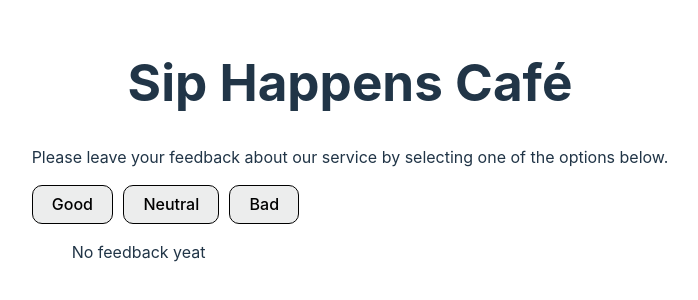
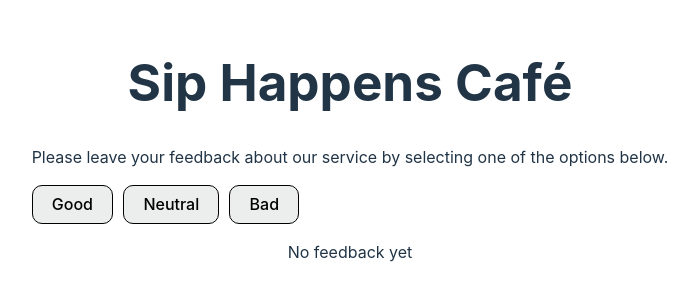
Before and after one commit to Vasikua/goit-react-hw-02, a React (Vite) app: page / in a window 1280 px wide. Shown: the part 250-550 px from the top of the page, without its empty margins (290-988 px from the left). Built offline with nearby package versions, Linux system fonts and the light colour scheme.

Commit message:
fix erro

```diff
--- a/src/App.jsx
+++ b/src/App.jsx
@@ -1,6 +1,7 @@
 
 import './App.css'
 import Description from './components/description/Description'
+import Notification from './components/Notification/Notification'
 import Options from './components/options/Options'
 import Feedback from './components/feedback/Feedback'
 import { useEffect, useState } from 'react'
@@ -45,8 +46,18 @@ function App() {
     return (
       <>
         <Description />
-        <Options updateFeedback={updateFeedback} show = {total} />
-        <Feedback good = {values.good} bad = {values.bad} neutral = {values.neutral} total={total} positivFeedBack={positivFeedBack} />
+        <Options updateFeedback={updateFeedback} show={total} />
+        {total > 0 ?
+          (<Feedback
+            good={values.good}
+            bad={values.bad}
+            neutral={values.neutral}
+            total={total}
+            positivFeedBack={positivFeedBack} />)
+          :
+          (<Notification />)
+        }
+
       </>
     )
   }
--- a/src/components/feedback/Feedback.jsx
+++ b/src/components/feedback/Feedback.jsx
@@ -6,17 +6,11 @@ export default function Feedback({ good, bad, neutral, total, positivFeedBack })
 
     return (
         <ul className={css.list}>
-            {total !== 0 ? (
-                <>
                     <li className = {css.item}>Good: {good}</li>
                     <li className = {css.item}>Neutral: {neutral}</li>
                     <li className = {css.item}>Bad: {bad}</li>
                     <li className = {css.item}>Total: {total}</li>
                     <li className = {css.item}>Positiv: {positivFeedBack}%</li>
-                </>
-            ) : (
-                <li className = {css.item}>No feedback yeat</li>
-            )}
-        </ul>
+            </ul>
     );
 }
--- /dev/null
+++ b/src/components/notification/Notification.jsx
@@ -0,0 +1,4 @@
+export default function Notification() {
+
+    return <p> No feedback yet </p>
+}
--- a/src/components/options/Options.jsx
+++ b/src/components/options/Options.jsx
@@ -5,10 +5,8 @@ export default function Options({ updateFeedback,  show}) {
             <button className={css.feedbackBtn} onClick={() => updateFeedback("good")} >Good</button>
             <button className={css.feedbackBtn} onClick={() => updateFeedback("neutral")}>Neutral</button>
             <button className={css.feedbackBtn} onClick={() => updateFeedback("bad")}>Bad</button>
-             { show > 0  ?
-                 (<button className={css.feedbackBtn} onClick={() => updateFeedback("resetAll")}>Reset</button>)
-                 :
-                 (<button className={css.feedbackOff} ></button>)
+             {
+                 show > 0 && <button className={css.feedbackBtn} onClick={() => updateFeedback("resetAll")}>Reset</button>
              }
         </div>
 }
```
Also changed, not shown: src/components/notification/Notification.module.css (added).
